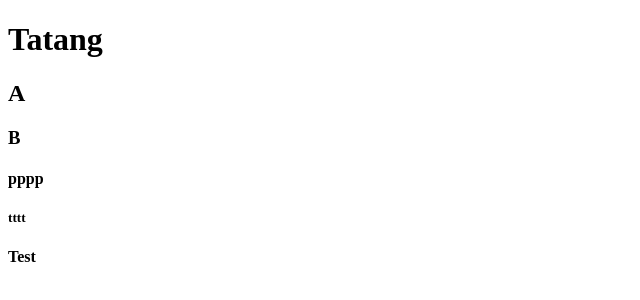
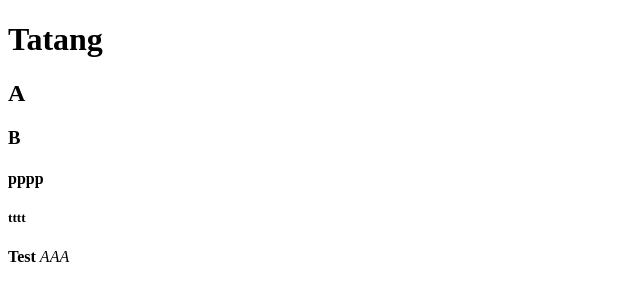
Before and after one commit to angga657/tutorial, a plain HTML site: page index.html in a window 1280 px wide. Shown: the full height of the page, 0-640 px from the left. Drawn offline with Linux system fonts and the light colour scheme.

Commit message:
penambahan Tag i

```diff
--- a/index.html
+++ b/index.html
@@ -12,5 +12,6 @@
 <h4>pppp</h4>
 <h5>tttt</h5>
 <B>Test</B>
+<i>AAA</i>
 </body>
 </html>
```
